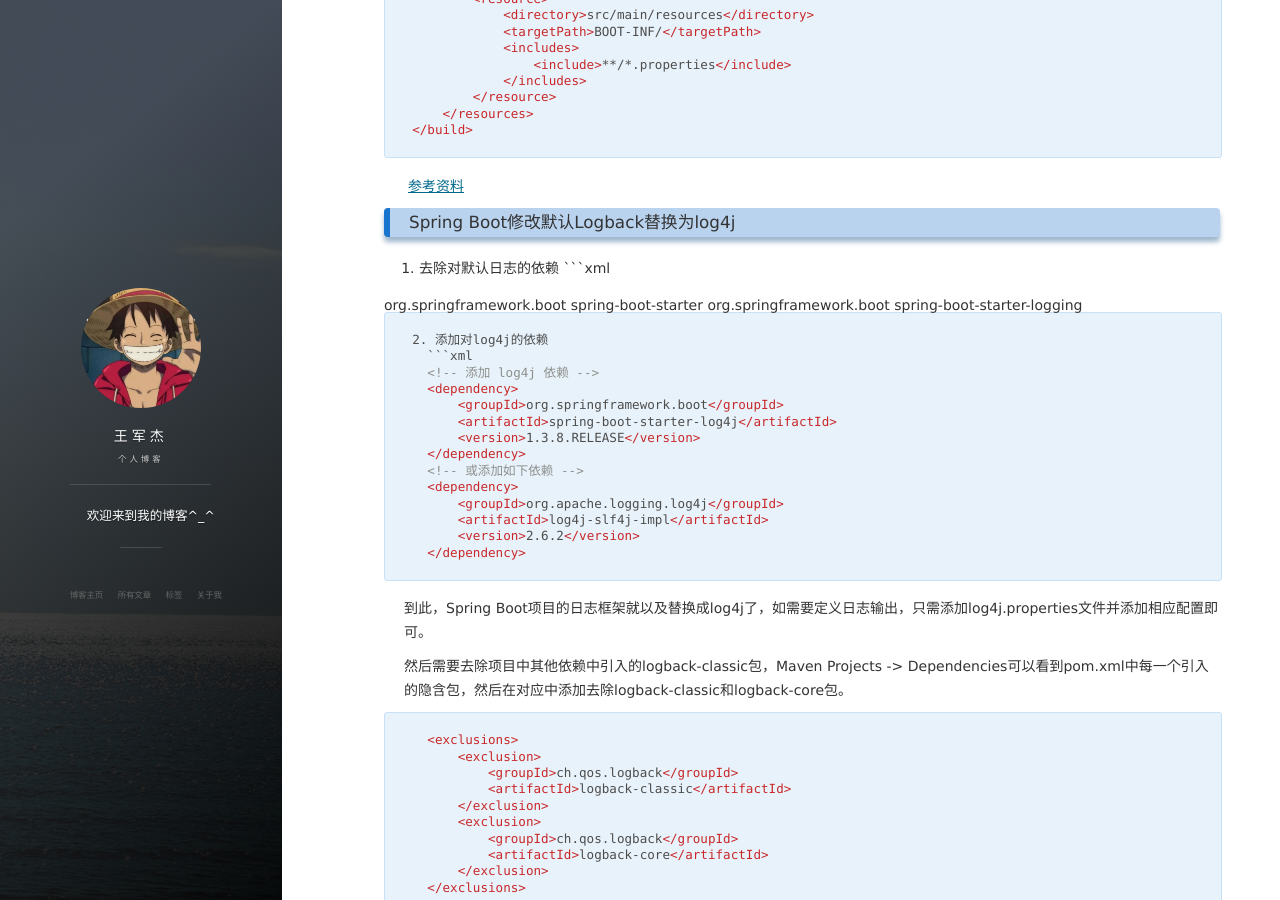
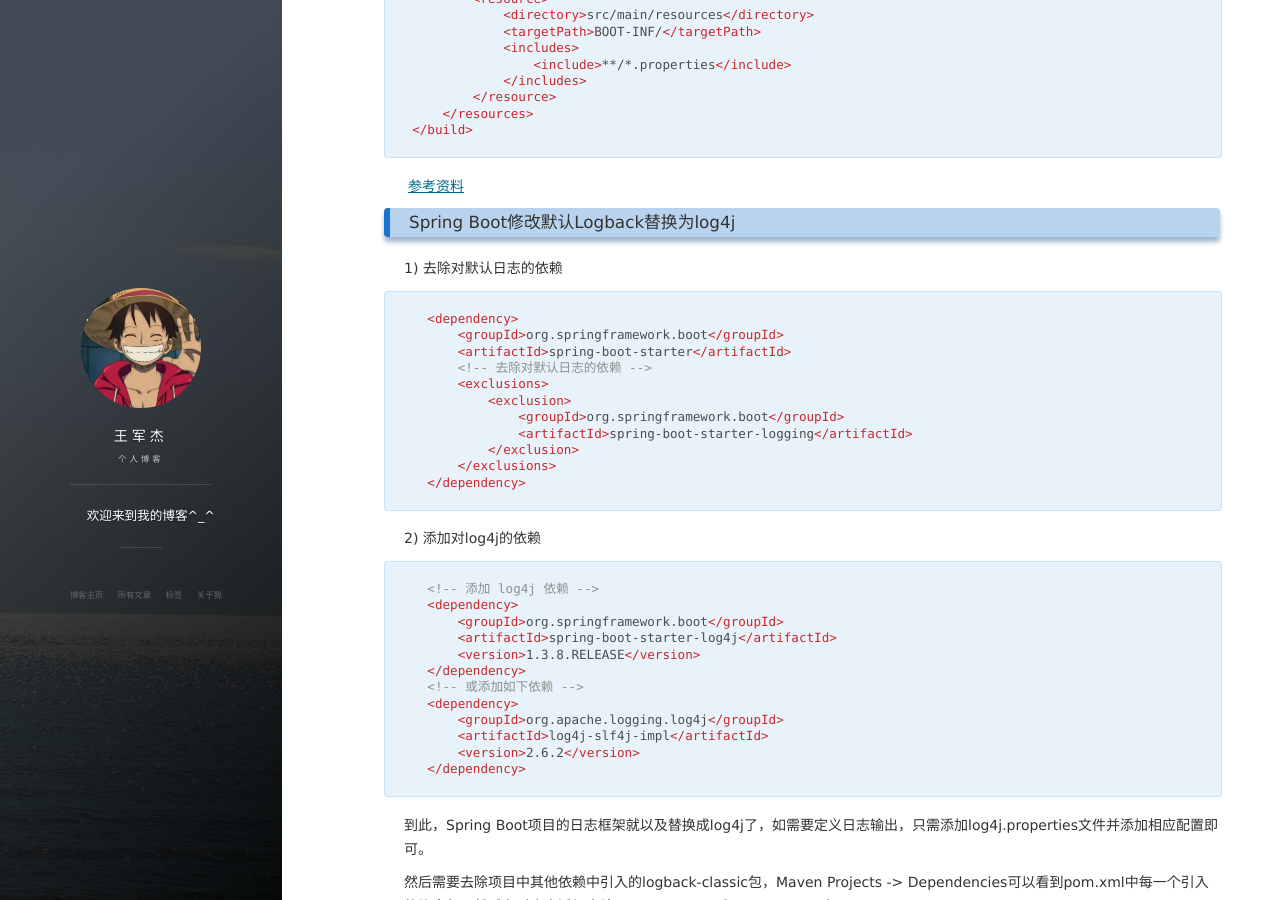
Before and after one commit to jacky-wangjj/jacky-wangjj.github.io, a Jekyll site: the page built from _posts/java/2019-05-07-Maven_Common_Operation.md, in a window 1280 px wide and 900 px high, scrolled down 1117 px. Built offline with Jekyll 4.4.1, drawn with Linux system fonts in a browser that asks for light colours; nearby versions of some CDN libraries; comment, search, counter and statistics services are not loaded.

````diff
--- a/_posts/java/2019-05-07-Maven_Common_Operation.md
+++ b/_posts/java/2019-05-07-Maven_Common_Operation.md
@@ -71,7 +71,7 @@ tags: maven
 [参考资料](https://www.cnblogs.com/stm32stm32/p/9973325.html)
 
 ### Spring Boot修改默认Logback替换为log4j
-1. 去除对默认日志的依赖
+1) 去除对默认日志的依赖
   ```xml
   <dependency>
       <groupId>org.springframework.boot</groupId>
@@ -85,7 +85,8 @@ tags: maven
       </exclusions>
   </dependency>
   ```
-2. 添加对log4j的依赖
+
+2) 添加对log4j的依赖
   ```xml
   <!-- 添加 log4j 依赖 -->
   <dependency>
@@ -117,7 +118,6 @@ tags: maven
   </exclusions>
   ```
   如图所示：
-  ![](https://jacky-wangjj.github.io/images/blog/maven/springboot-exclusion-logback.png#pic_center)
   ![](http://localhost:4000/images/blog/maven/springboot-exclusion-logback.png#pic_center)
 
 ### Maven在MANIFEST.MF文件中的Class-Path添加指定路径。
````
Also changed, not shown: _posts/bigdata/2019-04-23-Spark_Streaming.md (+0 -1 lines).
